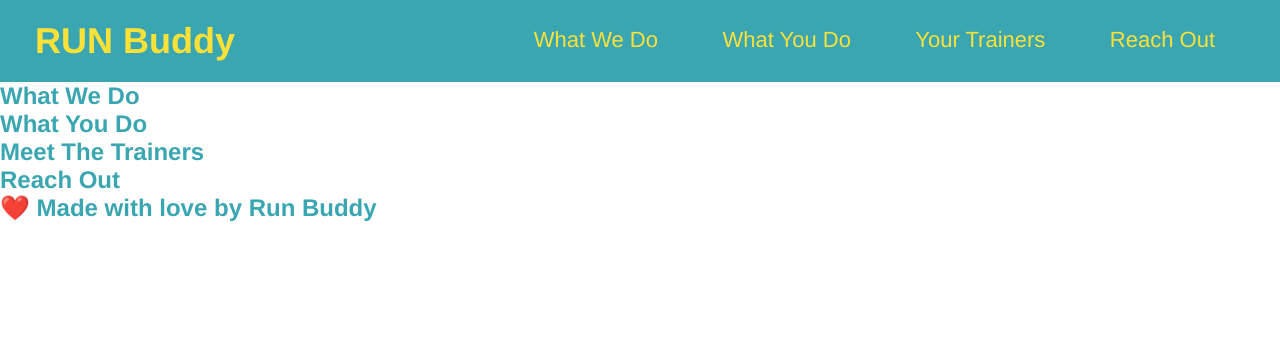
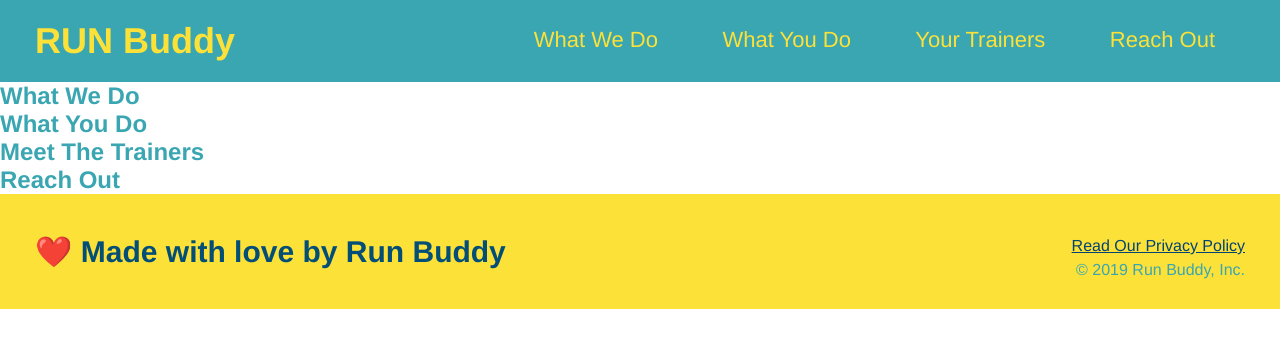
Before and after one commit to codycodepython/run-buddy, a plain HTML site: page index.html in a window 1280 px wide. Drawn offline with Linux system fonts and the light colour scheme.

Commit message:
finished footer

```diff
--- a/assets/styles.css
+++ b/assets/styles.css
@@ -3,6 +3,7 @@
 * {
     margin: 0;
     padding: 0;
+    box-sizing: border-box;
 }
 
 body {
@@ -42,3 +43,26 @@ header nav ul li a {
     font-weight: lighter;
     font-size: 22px;
 }
+
+footer {
+    background: #fce138;
+    width: 100%;
+    padding: 40px 35px;
+}
+
+footer h2 {
+    display: inline;
+    color: #024e76;
+    font-size: 30px;
+    margin: 0;
+}
+
+footer div {
+    float: right;
+    line-height: 1.5;
+    text-align: right;
+}
+
+footer a {
+    color: #024376;
+}
--- a/index.html
+++ b/index.html
@@ -7,7 +7,15 @@
     <title>Run Buddy</title>
     <link rel="stylesheet" href="./assets/styles.css" />
 </head>
+
+
+
 <body>
+
+
+
+
+
     <!-- navigation -->
     <header>
         <h1>
@@ -35,6 +43,10 @@
         </nav>
     </header>
 
+
+
+
+
     <!-- jumbotron -->
     <section>
     </section>
@@ -59,10 +71,22 @@
         <h2>Reach Out</h2>
     </section>
 
+
+
+
+
     <!-- footer -->
     <footer>
         <h2>❤️ Made with love by Run Buddy</h2>
+            <div>
+                <a href="#">Read Our Privacy Policy</a><br />
+                &copy; 2019 Run Buddy, Inc.
+            </div>
     </footer>
+
+
+
+
 
 </body>
 </html>
```
Also changed, not shown: 1 other file.
